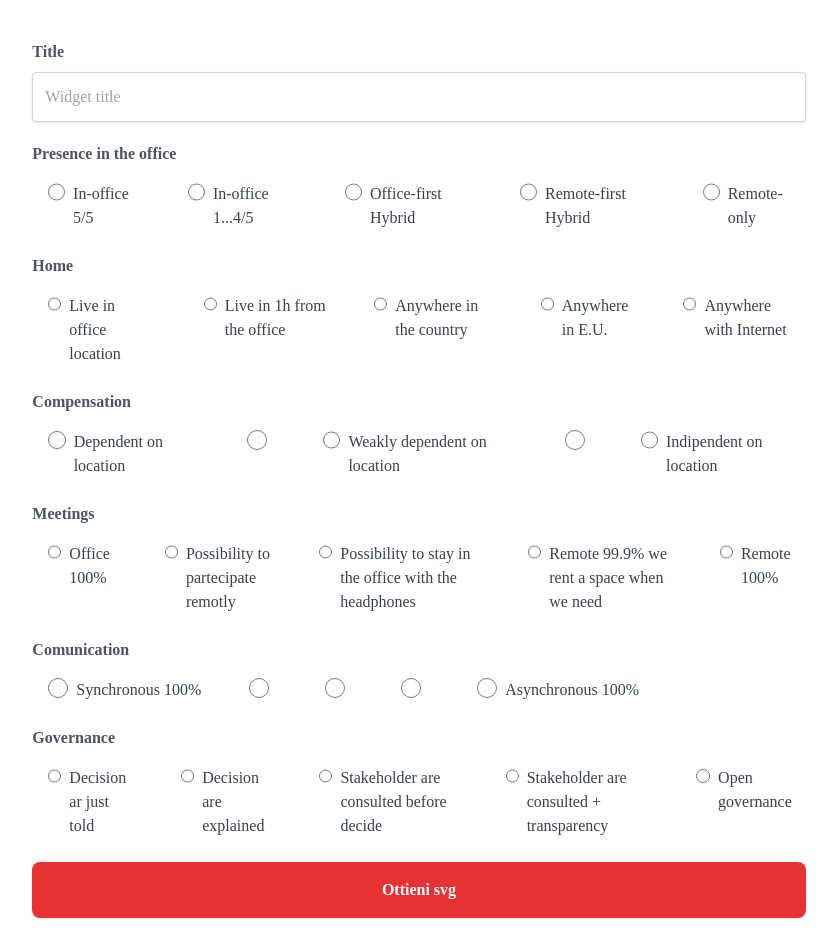
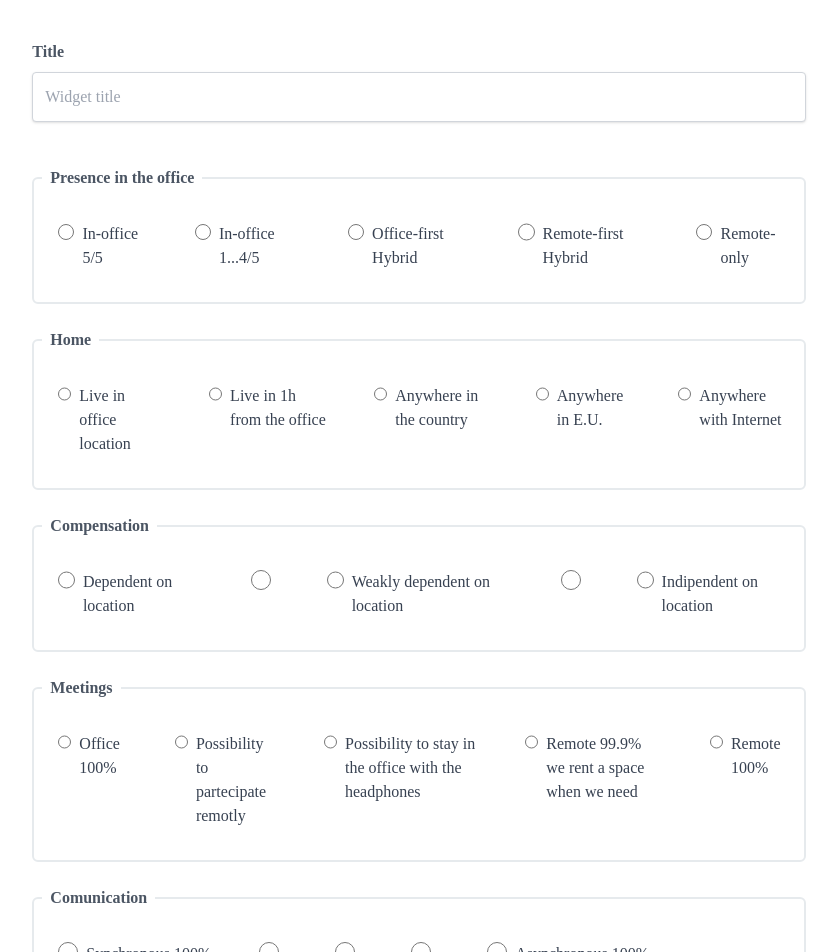
Before and after one commit to claranet-it/remote-compass-app, a React (Vite) app: page / in a window 1280 px wide. Shown: the top 952 px of the page, without its empty margins (221-1058 px from the left). Built offline with nearby package versions, Linux system fonts and the light colour scheme; a web font is replaced by a local one.

Commit message:
add fieldset and effect transition

```diff
--- a/src/App.tsx
+++ b/src/App.tsx
@@ -1,5 +1,4 @@
- import { useEffect, useState } from "react";
-// import Confetti from "./components/Confetti";
+import { useEffect,  useState } from "react";
 import { Card } from "./components/Card";
 import { CompassForm, ResponseApi } from "./components/form/CompassForm";
 import { SvgContainer } from "./components/SvgContainer";
@@ -8,24 +7,28 @@ import Confetti from "./components/Confetti";
 
 export default function App() {
 
-  // const [element, setElement] = useState(false)
+  const [showForm, setShowForm] = useState(true)
   const [confetti, setConfetti] = useState(false)
-  //const [isLoading, setIsLoading] = useState(false)
   const [data, setData] = useState<ResponseApi | undefined>();
+  const [isRendered, setIsRendered] = useState(true);
+
 
 
   useEffect(() => {
     if (data) {
+      // setTimeout(() => {
+      //   window.scrollTo({
+      //     top: document.body.scrollHeight,
+      //     behavior: "smooth"
+      //   });
+      // }, 1000);
       setTimeout(() => {
-        window.scrollTo({
-          top: document.body.scrollHeight,
-          behavior: "smooth"
-        });
-      }, 0);
-
-      setTimeout(() => {
-        setConfetti(true)
-      }, 1000)
+        setConfetti(true);
+        // Imposta showForm su false dopo l'effetto di dissolvenza
+        setTimeout(() => {
+          setShowForm(false);
+        }, 800);
+      }, 2000);
 
     }
   }, [data]);
@@ -33,22 +36,31 @@ export default function App() {
 
   const onDataReceived = (responseData: ResponseApi) => {
     setData(responseData);
+    setTimeout(() => {
+      setShowForm(false)
+    }, 500);
+  };
+
+  const handleTransitionEnd = () => {
+    if (!showForm) {
+      setIsRendered(false);
+    }
   };
 
   return (
     <div className="min-h-screen items-center flex flex-col">
       <div className="w-full">
-
-        <Card>
-          <CompassForm onDataReceived={onDataReceived}/>
-        </Card>
+         {isRendered && <Card className={`transition duration-500 ease-in-out ${showForm ? 'opacity-100' : 'opacity-0'}`}
+          onTransitionEnd={handleTransitionEnd}>
+            <CompassForm  onDataReceived={onDataReceived} />
+          </Card> }
       </div>
 
-
-      {data && (
-      <div className="flex items-center">
-        <SvgContainer data={data.data.message}/>
-        {confetti && <Confetti/> }
+      {data && !showForm && (
+        <div className="flex items-center">
+          <SvgContainer
+          data={data.data.message} />
+          {confetti && <Confetti />}
         </div>
       )}
     </div>
--- a/src/components/form/CompassForm.tsx
+++ b/src/components/form/CompassForm.tsx
@@ -1,185 +1,263 @@
-import { useState } from "react"
-import { SubmitHandler, useForm } from "react-hook-form"
-import { RadioFieldset } from "./RadioFieldset"
-import Spinner from "../../assets/spinner"
-import axios from 'axios';
-
+import { useState } from "react";
+import { SubmitHandler, useForm } from "react-hook-form";
+import { RadioFieldset } from "./RadioFieldset";
+import Spinner from "../../assets/spinner";
+import axios from "axios";
 
 export type Inputs = {
-    title: string
-    presenceOffice: string
-    home: string
-    compensation: string
-    meetings: string
-    comunication: string
-    governance: string
-  }
+  title: string;
+  presenceOffice: string;
+  home: string;
+  compensation: string;
+  meetings: string;
+  comunication: string;
+  governance: string;
+};
 
 type PropsCompass = {
   onDataReceived: (data: ResponseApi) => void;
-  }
+};
 
 export type ResponseApi = {
   data: {
-    message: string
-  }
-}
+    message: string;
+  };
+};
 
-
-export const CompassForm: React.FC<PropsCompass> = ({
-  onDataReceived
-}) => {
-
-    const [isLoading, setIsLoading] = useState(false)
-
+export const CompassForm: React.FC<PropsCompass> = ({ onDataReceived }) => {
+  const [isLoading, setIsLoading] = useState(false);
 
   const {
     register,
     handleSubmit,
     getValues,
     formState: { errors },
-      } = useForm<Inputs>()
+  } = useForm<Inputs>();
 
-      const getSvg = async () =>  {
-        setIsLoading(true)
+  const getSvg = async () => {
+    setIsLoading(true);
 
     try {
-          const response = await axios.get('https://dog.ceo/api/breeds/image/random');
+      const response = await axios.get(
+        "https://dog.ceo/api/breeds/image/random"
+      );
       onDataReceived(response);
-          setIsLoading(false)
-
+      setIsLoading(false);
     } catch (error) {
       console.error(error);
-          setIsLoading(false)
+      setIsLoading(false);
     }
-      }
+  };
   const onSubmit: SubmitHandler<Inputs> = async () => {
-        const multipleValues = getValues()
-        console.log('Multi', multipleValues)
+    const multipleValues = getValues();
+    console.log("Multi", multipleValues);
 
-        await getSvg()
-      }
+    await getSvg();
+  };
 
   return (
     <>
-        <form onSubmit={handleSubmit(onSubmit)}>
+      <form  onSubmit={handleSubmit(onSubmit)}>
+        <div className="flex flex-col space-y-4">
           <div className="mb-5">
-          <label htmlFor="title" className="block mb-2 font-bold text-gray-600">Title</label>
-          <input {...register("title", { required: true })}
+            <label
+              htmlFor="title"
+              className="block mb-2 font-bold text-gray-600">
+              Title
+            </label>
+            <input
+              {...register("title", { required: true })}
               placeholder="Widget title"
               className="border border-gray-300 shadow p-3 w-full rounded"
             />
-          {errors.title && <span className="text-primary-light">Questo campo e' obbligatorio</span>}
+            {errors.title && (
+              <span className="text-danger-form-light">
+                Questo campo e' obbligatorio
+              </span>
+            )}
           </div>
 
-        <label className="block mb-2 font-bold text-gray-600"> Presence in the office </label>
+          <fieldset className="border-solid border-2 border-tertiary-light rounded-md p-2">
+            <legend className="block mb-2 font-bold text-gray-600  p-2">
+              Presence in the office
+            </legend>
+
+            {/* <label className="block mb-2 font-bold text-gray-600"> Presence in the office </label> */}
 
             <div className="mb-4">
               <div className="flex flex-col sm:flex-row items-start lg:space-x-6 ">
-
-            <RadioFieldset nameRegister="presenceOffice" options={[
+                <RadioFieldset
+                  nameRegister="presenceOffice"
+                  options={[
                     "In-office 5/5",
                     "In-office 1...4/5",
                     "Office-first Hybrid",
                     "Remote-first Hybrid",
-              "Remote-only"
-            ]} register={register}
+                    "Remote-only",
+                  ]}
+                  register={register}
                 />
+              </div>
+              {errors.presenceOffice && (
+                <span className="text-danger-form-light">
+                  Questo campo e' obbligatorio
+                </span>
+              )}
+            </div>
+          </fieldset>
 
-          </div>
-          {errors.presenceOffice && <span className="text-primary-light">Questo campo e' obbligatorio</span>}
-        </div>
-
-        <label className="block mb-2 font-bold text-gray-600"> Home </label>
+          <fieldset className="border-solid border-2 border-tertiary-light rounded-md p-2">
+            <legend className="block mb-2 font-bold text-gray-600  p-2">
+              Home
+            </legend>
+            {/* <label className="block mb-2 font-bold text-gray-600"> Home </label> */}
             <div className="mb-4">
               <div className="flex flex-col sm:flex-row items-start  lg:space-x-6 ">
-
-            <RadioFieldset nameRegister="home" options={[
+                <RadioFieldset
+                  nameRegister="home"
+                  options={[
                     "Live in office location",
                     "Live in 1h from the office",
                     "Anywhere in the country",
                     "Anywhere in E.U.",
-              "Anywhere with Internet"
-            ]} register={register}
+                    "Anywhere with Internet",
+                  ]}
+                  register={register}
                 />
+              </div>
+              {errors.home && (
+                <span className="text-danger-form-light">
+                  Questo campo e' obbligatorio
+                </span>
+              )}
+            </div>
+          </fieldset>
 
-          </div>
-          {errors.home && <span className="text-primary-light">Questo campo e' obbligatorio</span>}
-        </div>
-
-        <label className="block mb-2 font-bold text-gray-600"> Compensation </label>
+          <fieldset className="border-solid border-2 border-tertiary-light rounded-md p-2">
+            <legend className="block mb-2 font-bold text-gray-600  p-2">
+              Compensation
+            </legend>
+            {/* <label className="block mb-2 font-bold text-gray-600">
+            {" "}
+            Compensation{" "}
+          </label> */}
             <div className="mb-4">
               <div className="flex flex-col sm:flex-row items-start  lg:space-x-6 ">
-
-            <RadioFieldset nameRegister="compensation" options={[
+                <RadioFieldset
+                  nameRegister="compensation"
+                  options={[
                     "Dependent on location",
                     "",
                     "Weakly dependent on location",
                     "",
-              "Indipendent on location"
-            ]} register={register}
+                    "Indipendent on location",
+                  ]}
+                  register={register}
                 />
+              </div>
+              {errors.compensation && (
+                <span className="text-danger-form-light">
+                  Questo campo e' obbligatorio
+                </span>
+              )}
+            </div>
+          </fieldset>
 
-          </div>
-          {errors.compensation && <span className="text-primary-light">Questo campo e' obbligatorio</span>}
-        </div>
-
-        <label className="block mb-2 font-bold text-gray-600"> Meetings </label>
+          {/* <label className="block mb-2 font-bold text-gray-600">
+            {" "}
+            Meetings{" "}
+          </label> */}
+          <fieldset className="border-solid border-2 border-tertiary-light rounded-md p-2">
+            <legend className="block mb-2 font-bold text-gray-600  p-2">
+              Meetings
+            </legend>
             <div className="mb-4">
               <div className="flex flex-col sm:flex-row items-start  lg:space-x-6 ">
-
-            <RadioFieldset nameRegister="meetings" options={[
+                <RadioFieldset
+                  nameRegister="meetings"
+                  options={[
                     "Office 100%",
                     "Possibility to partecipate remotly",
                     "Possibility to stay in the office with the headphones",
                     "Remote 99.9% we rent a space when we need",
-              "Remote 100%"
-            ]} register={register}
+                    "Remote 100%",
+                  ]}
+                  register={register}
                 />
+              </div>
+              {errors.meetings && (
+                <span className="text-danger-form-light">
+                  Questo campo e' obbligatorio
+                </span>
+              )}
+            </div>
+          </fieldset>
 
-          </div>
-          {errors.meetings && <span className="text-primary-light">Questo campo e' obbligatorio</span>}
-        </div>
-
-        <label className="block mb-2 font-bold text-gray-600"> Comunication </label>
+          {/* <label className="block mb-2 font-bold text-gray-600">
+            {" "}
+            Comunication{" "}
+          </label> */}
+          <fieldset className="border-solid border-2 border-tertiary-light rounded-md p-2">
+            <legend className="block mb-2 font-bold text-gray-600  p-2">
+              Comunication
+            </legend>
             <div className="mb-4">
               <div className="flex flex-col sm:flex-row items-start  lg:space-x-6 ">
+                <RadioFieldset
+                  nameRegister="comunication"
+                  options={["Synchronous 100%", "", "", "", "Asynchronous 100%"]}
+                  register={register}
+                />
+              </div>
+              {errors.comunication && (
+                <span className="text-danger-form-light">
+                  Questo campo e' obbligatorio
+                </span>
+              )}
+            </div>
+          </fieldset>
 
-            <RadioFieldset nameRegister="comunication" options={[
-              "Synchronous 100%",
-              "",
-              "",
-              "",
-              "Asynchronous 100%"
-            ]} register={register}
-            />
-
-          </div>
-          {errors.comunication && <span className="text-primary-light">Questo campo e' obbligatorio</span>}
-        </div>
-
-        <label className="block mb-2 font-bold text-gray-600"> Governance </label>
+          {/* <label className="block mb-2 font-bold text-gray-600">
+            {" "}
+            Governance{" "}
+          </label> */}
+          <fieldset className="border-solid border-2 border-tertiary-light rounded-md p-2">
+            <legend className="block mb-2 font-bold text-gray-600 p-2">
+              Governance
+            </legend>
             <div className="mb-4">
               <div className="flex flex-col sm:flex-row items-start  lg:space-x-6 ">
-
-            <RadioFieldset nameRegister="governance" options={[
+                <RadioFieldset
+                  nameRegister="governance"
+                  options={[
                     "Decision ar just told",
                     "Decision are explained",
                     "Stakeholder are consulted before decide",
                     "Stakeholder are consulted + transparency",
-              "Open governance"
-            ]} register={register}
+                    "Open governance",
+                  ]}
+                  register={register}
                 />
-
               </div>
-          {errors.governance && <span className="text-primary-light">Questo campo e' obbligatorio</span>}
+              {errors.governance && (
+                <span className="text-danger-form-light">
+                  Questo campo e' obbligatorio
+                </span>
+              )}
             </div>
-
+          </fieldset>
 
           <button className="inline-flex items-center justify-center font-semibold leading-6  shadow rounded-lg active:scale-95 opacity-80 w-full text-white bg-primary-light p-4 transition duration-300 ease-in-out hover:opacity-100 cursor-pointer">
-          {isLoading ? (<><Spinner />  <span>Processing...</span></>) : <span>Ottieni svg</span>}
+            {isLoading ? (
+              <>
+                <Spinner /> <span>Processing...</span>
+              </>
+            ) : (
+              <span>Ottieni svg</span>
+            )}
           </button>
+        </div>
       </form>
     </>
-    )
-}
+  );
+};
```
Also changed, not shown: src/assets/copy.tsx (added, +9 -0 lines), src/components/Card.tsx (+8 -3 lines), src/components/SvgContainer.tsx (+9 -6 lines). Lines whose indentation alone changed are shown as unchanged.
